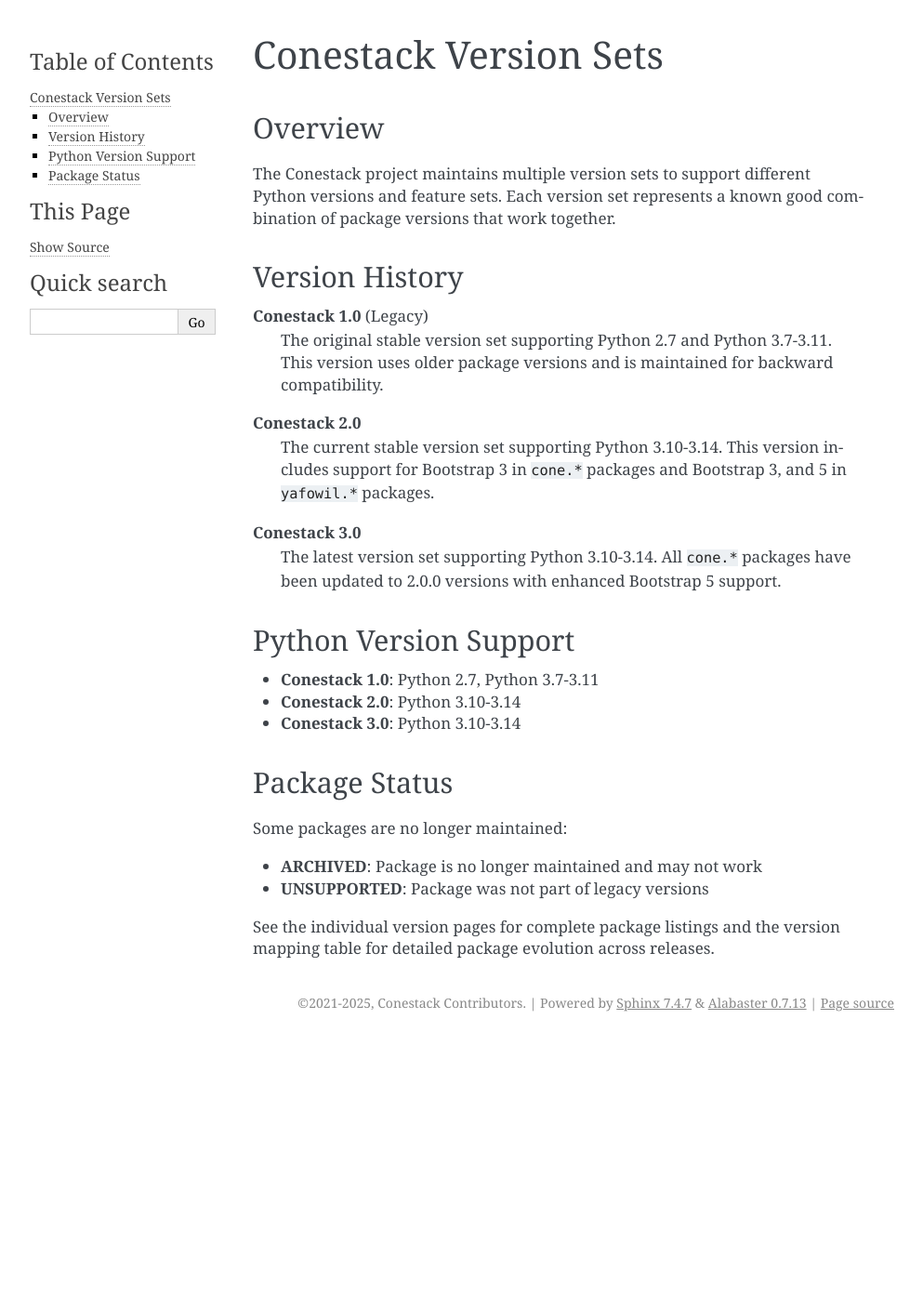
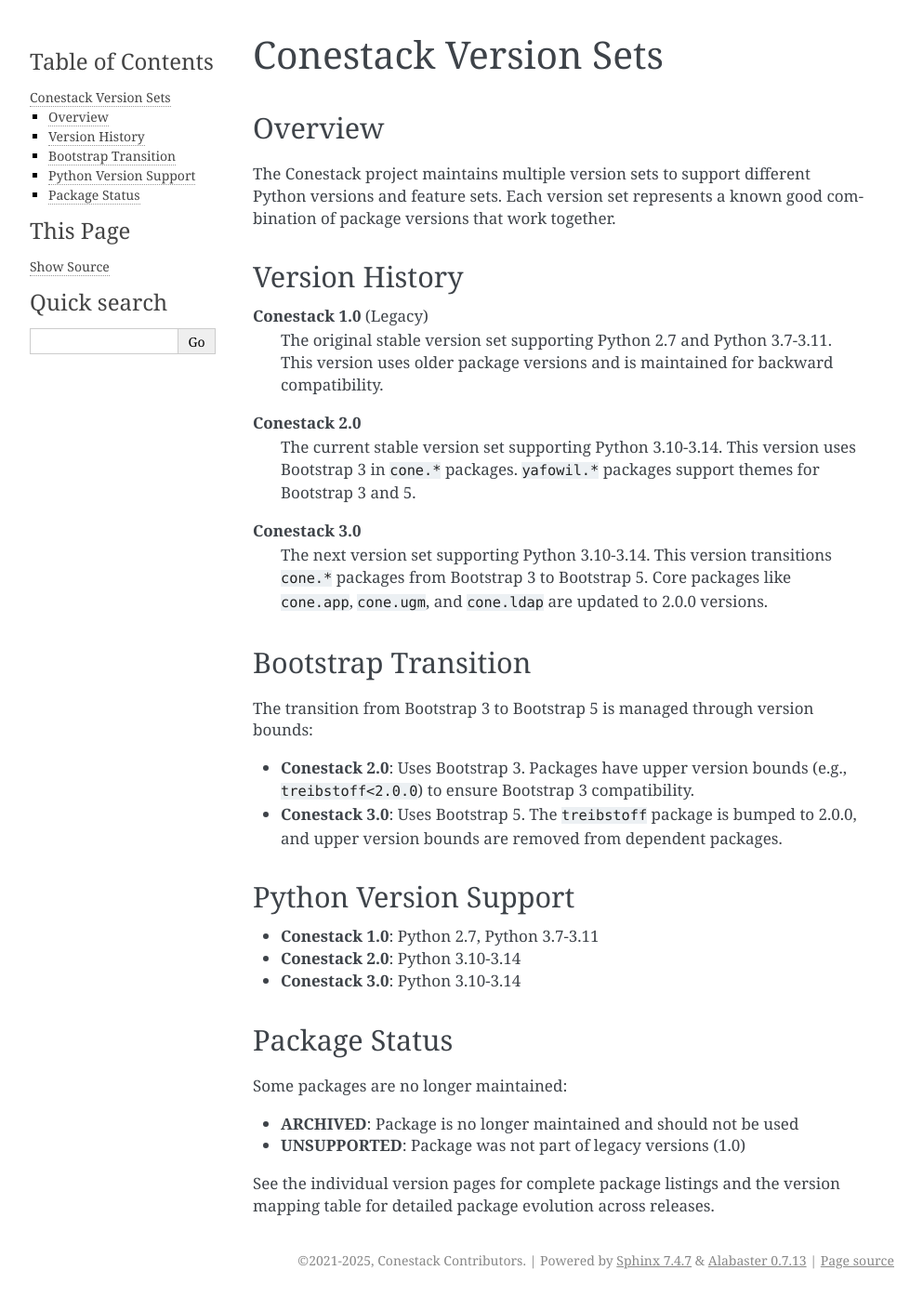
Before and after one commit to conestack/conestack, a Sphinx documentation site: the page built from docs/source/versions.rst, in a window 1280 px wide. Shown: the whole page at 93% size, without its empty margins (148-1141 px from the left). Built offline with Sphinx 7.4.7, drawn with Linux system fonts in a browser that asks for light colours; before the commit the page ends 1118 px from its top, so only the background shows below that.

```diff
--- a/docs/source/versions.rst
+++ b/docs/source/versions.rst
@@ -18,12 +18,25 @@ Version History
 
 **Conestack 2.0**
   The current stable version set supporting Python 3.10-3.14. This version
-  includes support for Bootstrap 3 in ``cone.*`` packages and Bootstrap 3, and
-  5 in ``yafowil.*`` packages.
+  uses Bootstrap 3 in ``cone.*`` packages. ``yafowil.*`` packages support
+  themes for Bootstrap 3 and 5.
 
 **Conestack 3.0**
-  The latest version set supporting Python 3.10-3.14. All ``cone.*`` packages
-  have been updated to 2.0.0 versions with enhanced Bootstrap 5 support.
+  The next version set supporting Python 3.10-3.14. This version transitions
+  ``cone.*`` packages from Bootstrap 3 to Bootstrap 5. Core packages like
+  ``cone.app``, ``cone.ugm``, and ``cone.ldap`` are updated to 2.0.0 versions.
+
+Bootstrap Transition
+--------------------
+
+The transition from Bootstrap 3 to Bootstrap 5 is managed through version
+bounds:
+
+- **Conestack 2.0**: Uses Bootstrap 3. Packages have upper version bounds
+  (e.g., ``treibstoff<2.0.0``) to ensure Bootstrap 3 compatibility.
+
+- **Conestack 3.0**: Uses Bootstrap 5. The ``treibstoff`` package is bumped
+  to 2.0.0, and upper version bounds are removed from dependent packages.
 
 Python Version Support
 ----------------------
@@ -37,8 +50,8 @@ Package Status
 
 Some packages are no longer maintained:
 
-- **ARCHIVED**: Package is no longer maintained and may not work
-- **UNSUPPORTED**: Package was not part of legacy versions
+- **ARCHIVED**: Package is no longer maintained and should not be used
+- **UNSUPPORTED**: Package was not part of legacy versions (1.0)
 
 See the individual version pages for complete package listings and the
 version mapping table for detailed package evolution across releases.
```
Also changed, not shown: docs/source/index.rst (+5 -4 lines), docs/source/introduction.rst (added, +209 -0 lines).
